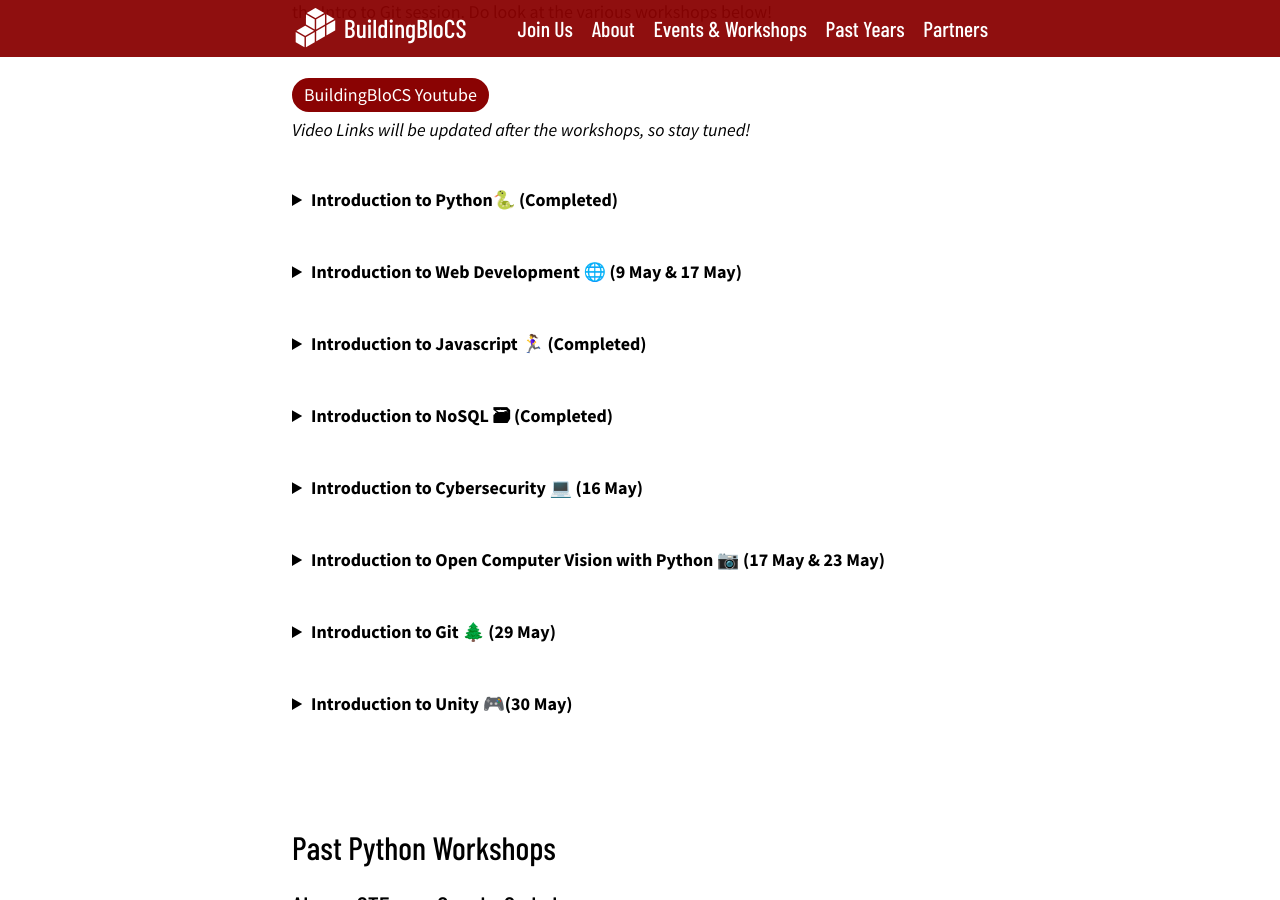
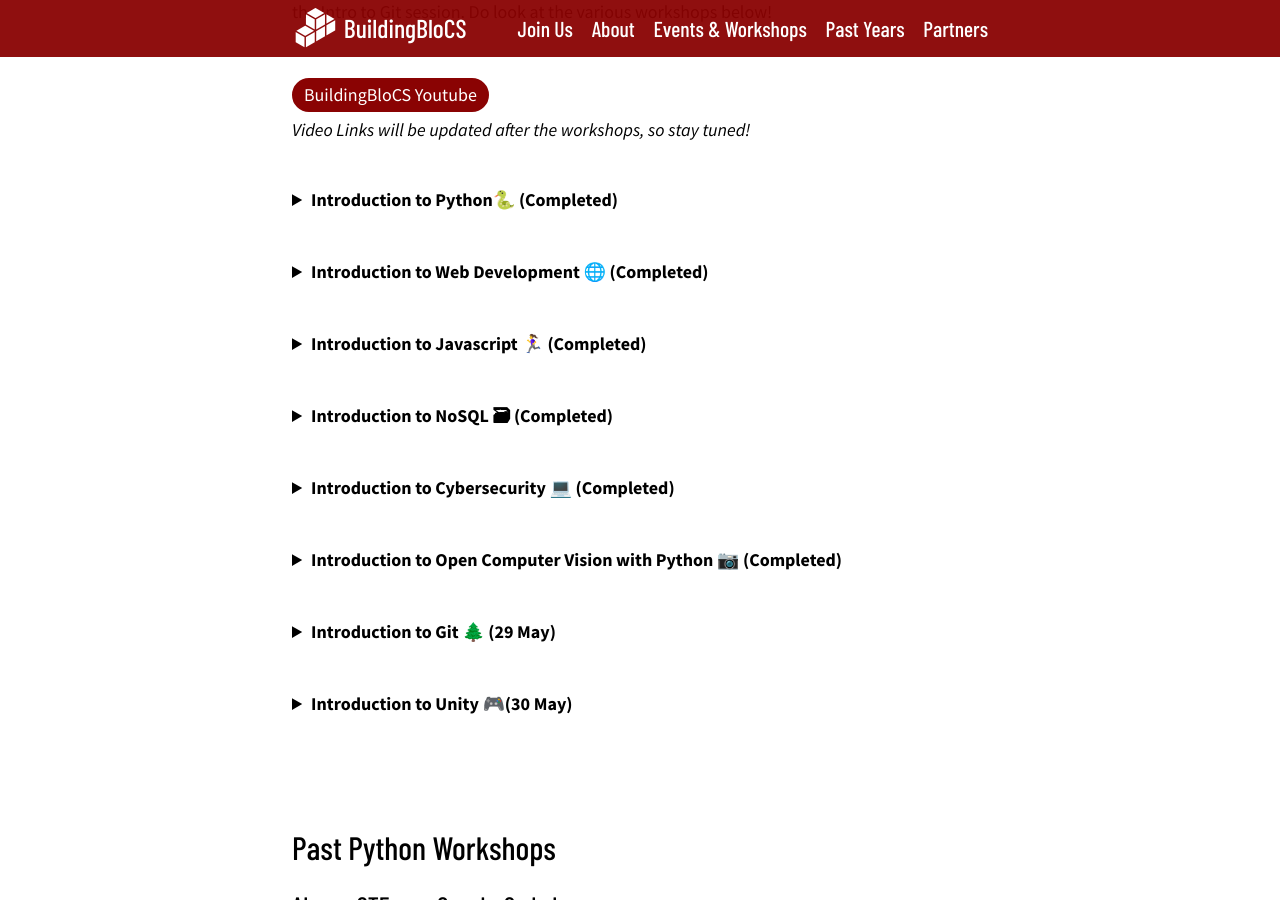
Before and after one commit to buildingblocs/2020, a Jekyll site: the page built from pre-event/workshop/index.md, in a window 1280 px wide and 900 px high, scrolled down 319 px. Built offline with Jekyll 4.4.1, drawn with Linux system fonts in a browser that asks for light colours; some web fonts are replaced; our own code applies the rules of GitHub Pages for plain Markdown files.

Commit message:
Updated completed workshops

```diff
--- a/pre-event/workshop/index.md
+++ b/pre-event/workshop/index.md
@@ -26,7 +26,7 @@ By the end of the workshop, participants would learn  <br />
 </details><br><br>
 
 <br><details>
-<summary><strong>Introduction to Web Development 🌐 (9 May & 17 May)</strong></summary><br>
+<summary><strong>Introduction to Web Development 🌐 (Completed)</strong></summary><br>
 <img src="https://yogendra.me/2017/07/20/migration-mania/html-js-css.png" style="width:130px;">
 <br><strong>Learning to build a efficient web application quickly is increasingly important. This workshop (and more) will equip you with the skills and tools to build your own web application. Here are some of the tools you will learn!</strong><br><br>
 
@@ -72,7 +72,7 @@ NoSQL databases come in a variety of types based on their data model. The main t
 </details><br><br>
 
 <br><details>
-<summary><strong>Introduction to Cybersecurity 💻 (16 May)</strong></summary><br>
+<summary><strong>Introduction to Cybersecurity 💻 (Completed)</strong></summary><br>
 
 <strong>Timing: 1000-1200</strong><br><br>
 
@@ -84,7 +84,7 @@ In this course, we will be embarking on a Capture-the-Flag style competition whe
 </details><br><br>
 
 <br><details>
-<summary><strong>Introduction to Open Computer Vision with Python 📷 (17 May & 23 May)</strong></summary><br>
+<summary><strong>Introduction to Open Computer Vision with Python 📷 (Completed)</strong></summary><br>
 <img src="https://user-images.githubusercontent.com/47784720/80275797-349dab80-8716-11ea-8b11-ce656342ae73.png" alt="EdgeDunmanHigh" style="max-width:90%;"/>
 <br><strong>Part 1 (Timing: 1000-1200)</strong><br>
 Open CV is a powerful library used to analyse images and videos! Equip
```
